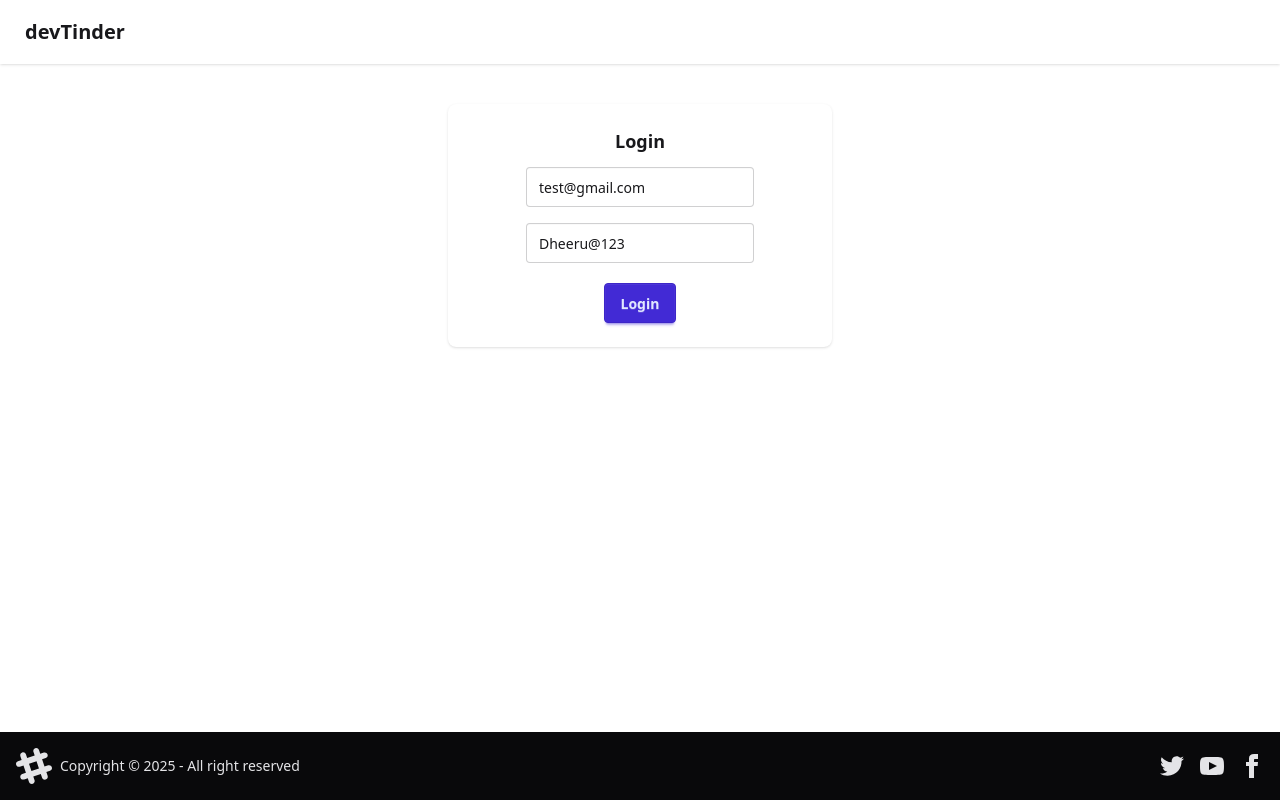
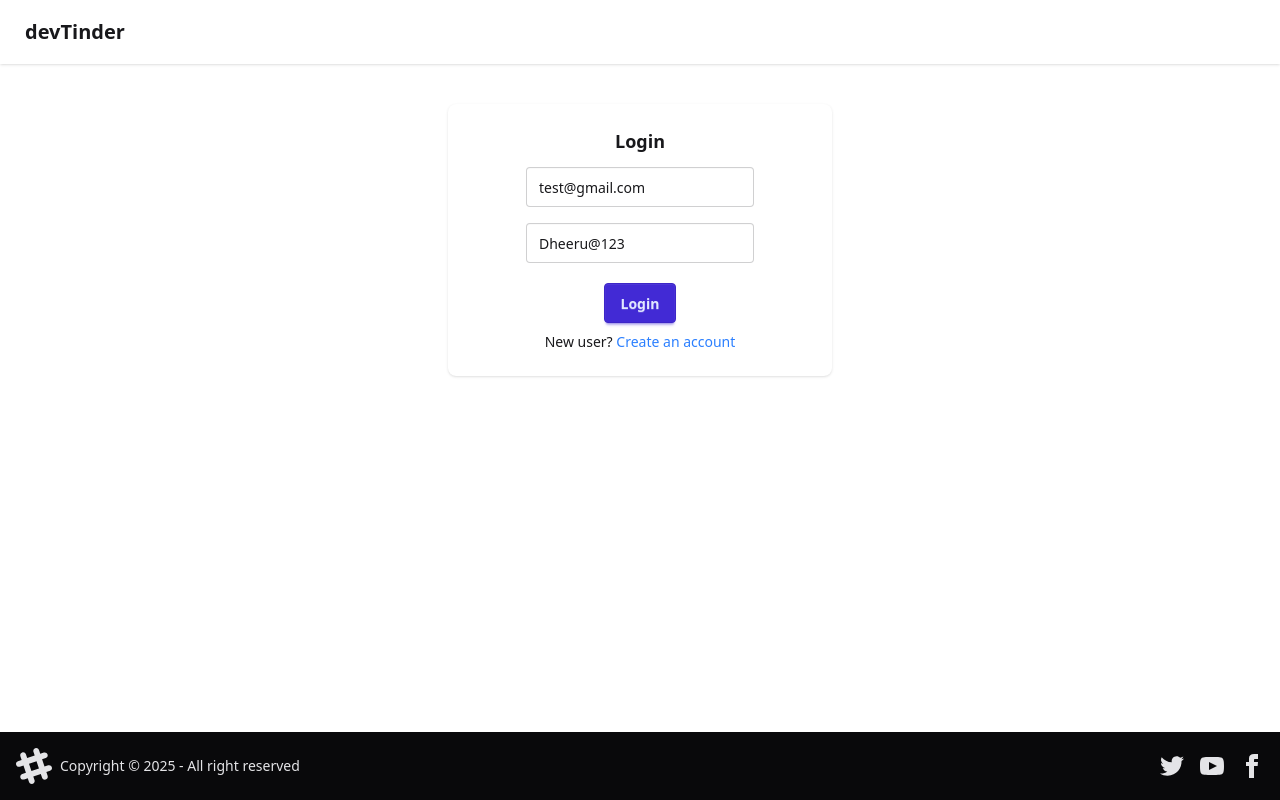
Before and after one commit to dheerajkumard/devTinder-web, a React (Vite) app: page /login in a window 1280 px wide. Built offline with nearby package versions, Linux system fonts and the light colour scheme; no server answers.

Commit message:
feat: added signup api call

```diff
--- a/src/Login.jsx
+++ b/src/Login.jsx
@@ -6,11 +6,27 @@ import { useNavigate } from "react-router-dom";
 import { BASE_URL } from "./utils/constants";
 
 const Login = () => {
+  const [firstName, setFirstName] = useState('');
+  const [lastName, setLastName] = useState('');
   const [email, setEmail] = useState('test@gmail.com');
   const [password, setPassword] = useState('Dheeru@123');
   const [error, setError] = useState('');
+  const [isLoginForm, setIsLoginForm] = useState(true);
   const dispatch = useDispatch();
   const navigate = useNavigate();
+
+  const handleSignup = async () => {
+    try{
+      const res = await axios.post(BASE_URL + "/signup", {firstName, lastName, email, password}, {withCredentials: true});
+      console.log(res.data.data);
+      dispatch(addUser(res.data.data));
+      navigate("/profile");
+    }
+    catch (error) {
+      setError("Signup failed");
+      console.error("Signup failed:", error);
+    }
+  }
 
   const handleLogin = async () => {
     try {const res = await axios.post(BASE_URL + "/login", {
@@ -28,7 +44,14 @@ const Login = () => {
     <div className="my-10 flex justify-center">
       <div className="card bg-base-100 w-96 shadow-sm">
         <div className="card-body items-center text-center">
-          <h2 className="card-title">Login</h2>
+          <h2 className="card-title">{isLoginForm ? "Login" : "Signup"}</h2>
+          {!isLoginForm && <><fieldset className="fieldset">
+            <input type="text" value={firstName} className="input" placeholder="First Name" onChange={(e)=> setFirstName(e.target.value)}/>
+          </fieldset>
+          <fieldset className="fieldset">
+            <input type="text" value= {lastName} className="input" placeholder="Last Name" onChange = {(e)=> setLastName(e.target.value)}/>
+          </fieldset>
+          </>}
           <fieldset className="fieldset">
             <input type="text" value={email} className="input" placeholder="Email" onChange={(e)=> setEmail(e.target.value)}/>
           </fieldset>
@@ -37,8 +60,14 @@ const Login = () => {
           </fieldset>
           <p className="text-red-500">{error}</p>
           <div className="card-actions">
-            <button className="btn btn-primary" onClick={handleLogin}>Login</button>
+            {isLoginForm && <button className="btn btn-primary" onClick={handleLogin}>Login</button>}
+            {!isLoginForm && <button className="btn btn-primary" onClick={handleSignup}>Signup</button>}
           </div>
+          <div>
+            {isLoginForm ?
+              <p>New user? <button className="text-blue-500" onClick={() => {setIsLoginForm(false)}}>Create an account</button></p>
+              : <p>Already have an account? <button className="text-blue-500" onClick={() => {setIsLoginForm(true)}}>Login</button></p>}
+              </div>
         </div>
       </div>
     </div>
```
